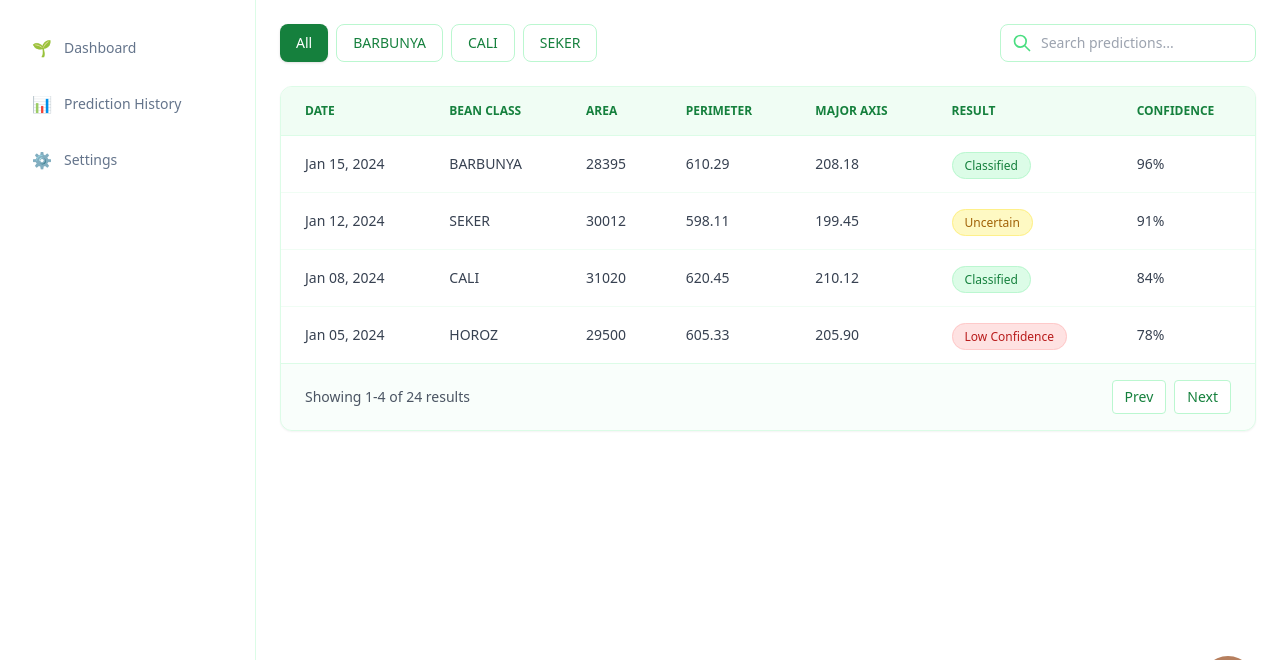
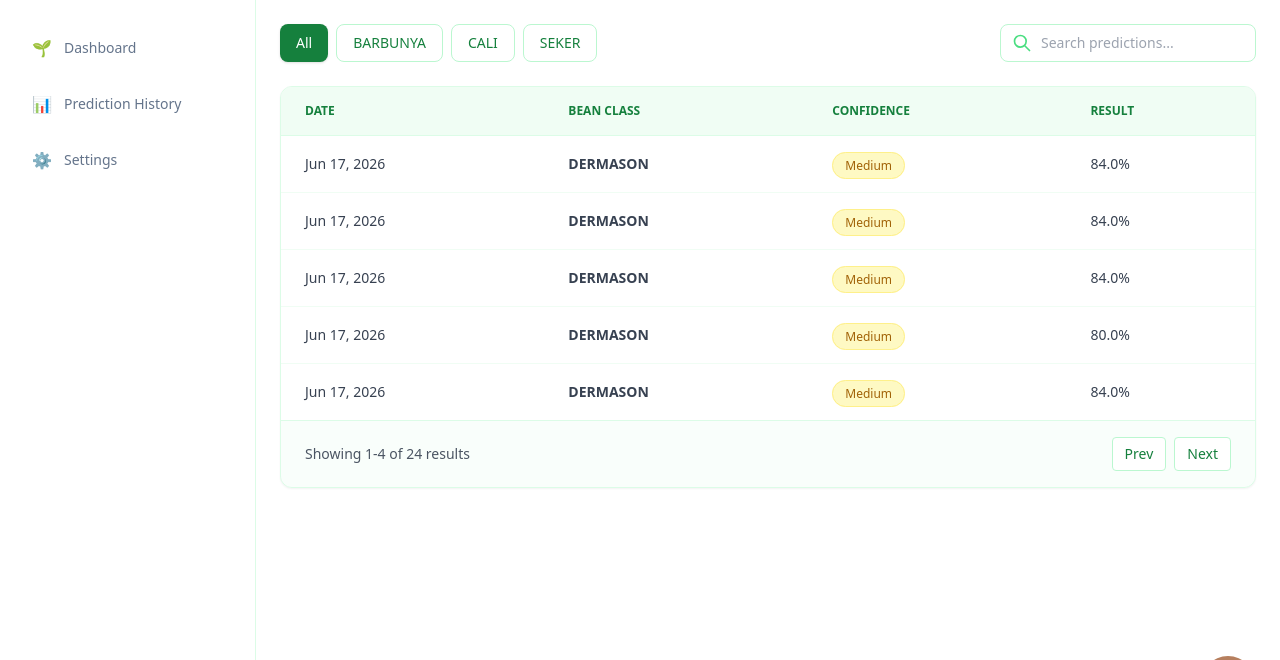
Before and after one commit to KingPandesal/Dry-Bean-Classification-System, a Flask app: template templates/main/history.html in a window 1280 px wide. Shown: the part 64-724 px from the top of the page. Run offline with Flask 3, Linux system fonts and the light colour scheme; the template is opened without the code that fills it: values that come from a table or form of the project are taken from there, others are empty; parts of the project's set-up code (start-up, migrations or seed data) failed here and were passed over; some libraries are stand-ins or nearby versions.

Commit message:
Finish: Get history page.

```diff
--- a/app.py
+++ b/app.py
@@ -22,12 +22,14 @@ from routes.auth import auth
 from routes.main import main
 from routes.account import account
 from routes.predict import predict
+from routes.history import history
 
 # Register blueprints
 app.register_blueprint(auth)
 app.register_blueprint(main)
 app.register_blueprint(account)
 app.register_blueprint(predict)
+app.register_blueprint(history)
 
 from flask import render_template
 
--- a/routes/predict.py
+++ b/routes/predict.py
@@ -1,11 +1,18 @@
-from flask import Blueprint, request, jsonify
+from flask import Blueprint, request, jsonify, session
+
 from ml.model_loader import model, label_encoder
+
 import pandas as pd
 import numpy as np
 
+from models.prediction import Prediction
+from models.user import User
+from extensions import db
+
+import json
+
 predict = Blueprint("predict", __name__)
 
-# MUST MATCH TRAINING FEATURE ORDER
 FEATURE_NAMES = [
     "Area",
     "Perimeter",
@@ -52,7 +59,6 @@ def predict_bean():
             float(data["shape_factor4"]),
         ]
 
-        # ✅ convert to DataFrame (THIS FIXES WARNING)
         features_df = pd.DataFrame([features], columns=FEATURE_NAMES)
 
         # prediction
@@ -65,6 +71,28 @@ def predict_bean():
         # decode label
         class_name = label_encoder.inverse_transform([pred])[0]
 
+        # ============================
+        # ✅ ADD THIS: SAVE TO DATABASE
+        # ============================
+
+        username = session.get("username")
+
+        if username:
+            user = User.query.filter_by(username=username).first()
+
+            if user:
+                history = Prediction(
+                    user_id=user.id,
+                    prediction=class_name,
+                    confidence=round(confidence, 2),
+                    input_data=json.dumps(data)
+                )
+
+                db.session.add(history)
+                db.session.commit()
+
+        # ============================
+
         return jsonify({
             "success": True,
             "prediction": class_name,
--- a/templates/main/history.html
+++ b/templates/main/history.html
@@ -72,23 +72,11 @@ Prediction History
                             </th>
 
                             <th class="text-left text-xs font-semibold text-green-700 uppercase px-6 py-4">
-                                Area
-                            </th>
-
-                            <th class="text-left text-xs font-semibold text-green-700 uppercase px-6 py-4">
-                                Perimeter
-                            </th>
-
-                            <th class="text-left text-xs font-semibold text-green-700 uppercase px-6 py-4">
-                                Major Axis
+                                Confidence
                             </th>
 
                             <th class="text-left text-xs font-semibold text-green-700 uppercase px-6 py-4">
                                 Result
-                            </th>
-
-                            <th class="text-left text-xs font-semibold text-green-700 uppercase px-6 py-4">
-                                Confidence
                             </th>
 
                         </tr>
@@ -97,65 +85,49 @@ Prediction History
 
                     <tbody class="divide-y divide-green-50">
 
-                        <!-- Row 1 -->
+                        {% for p in predictions %}
+
                         <tr class="hover:bg-green-50 transition">
-                            <td class="px-6 py-4 text-sm text-gray-700">Jan 15, 2024</td>
-                            <td class="px-6 py-4 text-sm text-gray-700">BARBUNYA</td>
-                            <td class="px-6 py-4 text-sm text-gray-700">28395</td>
-                            <td class="px-6 py-4 text-sm text-gray-700">610.29</td>
-                            <td class="px-6 py-4 text-sm text-gray-700">208.18</td>
+
+                            <td class="px-6 py-4 text-sm text-gray-700">
+                                {{ p.created_at.strftime('%b %d, %Y') }}
+                            </td>
+
+                            <td class="px-6 py-4 text-sm text-gray-700 font-semibold">
+                                {{ p.prediction }}
+                            </td>
+
                             <td class="px-6 py-4">
-                                <span class="px-3 py-1 text-xs rounded-full bg-green-100 text-green-700 border border-green-200">
-                                    Classified
-                                </span>
+                                {% if p.confidence >= 90 %}
+                                    <span class="px-3 py-1 text-xs rounded-full bg-green-100 text-green-700 border border-green-200">
+                                        High
+                                    </span>
+                                {% elif p.confidence >= 75 %}
+                                    <span class="px-3 py-1 text-xs rounded-full bg-yellow-100 text-yellow-700 border border-yellow-200">
+                                        Medium
+                                    </span>
+                                {% else %}
+                                    <span class="px-3 py-1 text-xs rounded-full bg-red-100 text-red-700 border border-red-200">
+                                        Low
+                                    </span>
+                                {% endif %}
                             </td>
-                            <td class="px-6 py-4 text-sm text-gray-700">96%</td>
+
+                            <td class="px-6 py-4 text-sm text-gray-700">
+                                {{ p.confidence }}%
+                            </td>
+
                         </tr>
 
-                        <!-- Row 2 -->
-                        <tr class="hover:bg-green-50 transition">
-                            <td class="px-6 py-4 text-sm text-gray-700">Jan 12, 2024</td>
-                            <td class="px-6 py-4 text-sm text-gray-700">SEKER</td>
-                            <td class="px-6 py-4 text-sm text-gray-700">30012</td>
-                            <td class="px-6 py-4 text-sm text-gray-700">598.11</td>
-                            <td class="px-6 py-4 text-sm text-gray-700">199.45</td>
-                            <td class="px-6 py-4">
-                                <span class="px-3 py-1 text-xs rounded-full bg-yellow-100 text-yellow-700 border border-yellow-200">
-                                    Uncertain
-                                </span>
+                        {% else %}
+
+                        <tr>
+                            <td colspan="4" class="px-6 py-10 text-center text-sm text-gray-500">
+                                No predictions found yet.
                             </td>
-                            <td class="px-6 py-4 text-sm text-gray-700">91%</td>
                         </tr>
 
-                        <!-- Row 3 -->
-                        <tr class="hover:bg-green-50 transition">
-                            <td class="px-6 py-4 text-sm text-gray-700">Jan 08, 2024</td>
-                            <td class="px-6 py-4 text-sm text-gray-700">CALI</td>
-                            <td class="px-6 py-4 text-sm text-gray-700">31020</td>
-                            <td class="px-6 py-4 text-sm text-gray-700">620.45</td>
-                            <td class="px-6 py-4 text-sm text-gray-700">210.12</td>
-                            <td class="px-6 py-4">
-                                <span class="px-3 py-1 text-xs rounded-full bg-green-100 text-green-700 border border-green-200">
-                                    Classified
-                                </span>
-                            </td>
-                            <td class="px-6 py-4 text-sm text-gray-700">84%</td>
-                        </tr>
-
-                        <!-- Row 4 -->
-                        <tr class="hover:bg-green-50 transition">
-                            <td class="px-6 py-4 text-sm text-gray-700">Jan 05, 2024</td>
-                            <td class="px-6 py-4 text-sm text-gray-700">HOROZ</td>
-                            <td class="px-6 py-4 text-sm text-gray-700">29500</td>
-                            <td class="px-6 py-4 text-sm text-gray-700">605.33</td>
-                            <td class="px-6 py-4 text-sm text-gray-700">205.90</td>
-                            <td class="px-6 py-4">
-                                <span class="px-3 py-1 text-xs rounded-full bg-red-100 text-red-700 border border-red-200">
-                                    Low Confidence
-                                </span>
-                            </td>
-                            <td class="px-6 py-4 text-sm text-gray-700">78%</td>
-                        </tr>
+                        {% endfor %}
 
                     </tbody>
 
```
Also changed, not shown: models/prediction.py (added, +31 -0 lines), routes/history.py (added, +20 -0 lines), routes/main.py (+9 -1 lines), instance/users.db.
